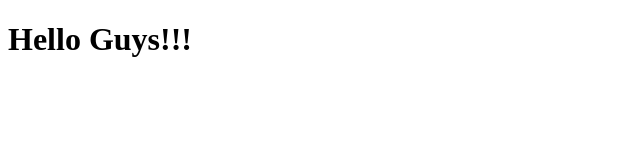
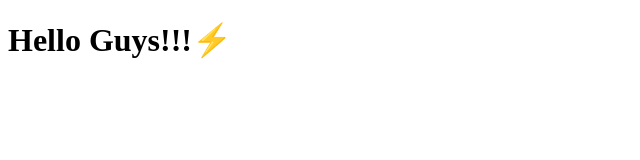
Before and after one commit to Arijit10x/background-generator, a plain HTML site: page index.html in a window 1280 px wide. Shown: the full height of the page, 0-640 px from the left. Drawn offline with Linux system fonts and the light colour scheme.

Commit message:
added emozi

```diff
--- a/index.html
+++ b/index.html
@@ -9,7 +9,7 @@
 </head>
 
 <body>
-  <h1>Hello Guys!!!</h1>
+  <h1>Hello Guys!!!⚡</h1>
 
 </body>
 
```
